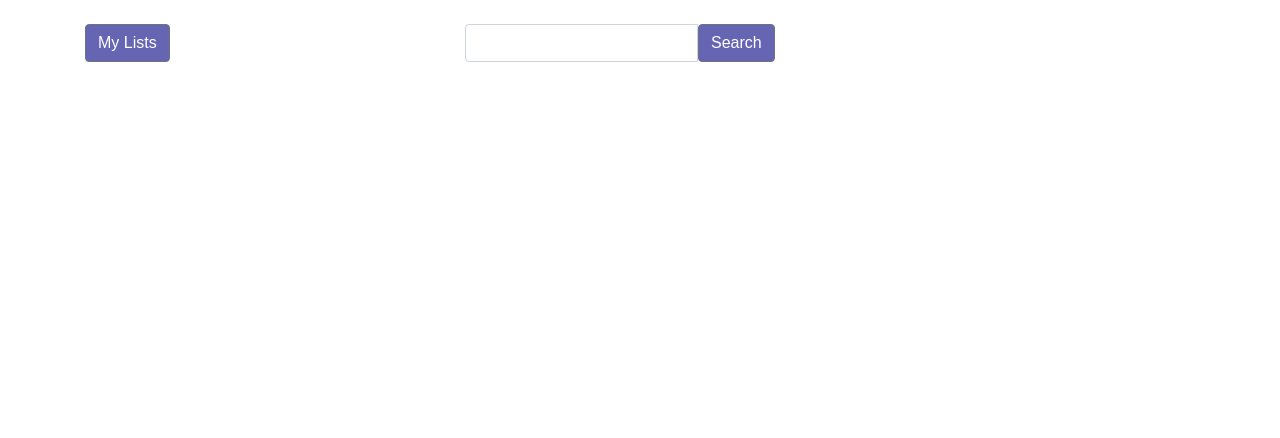
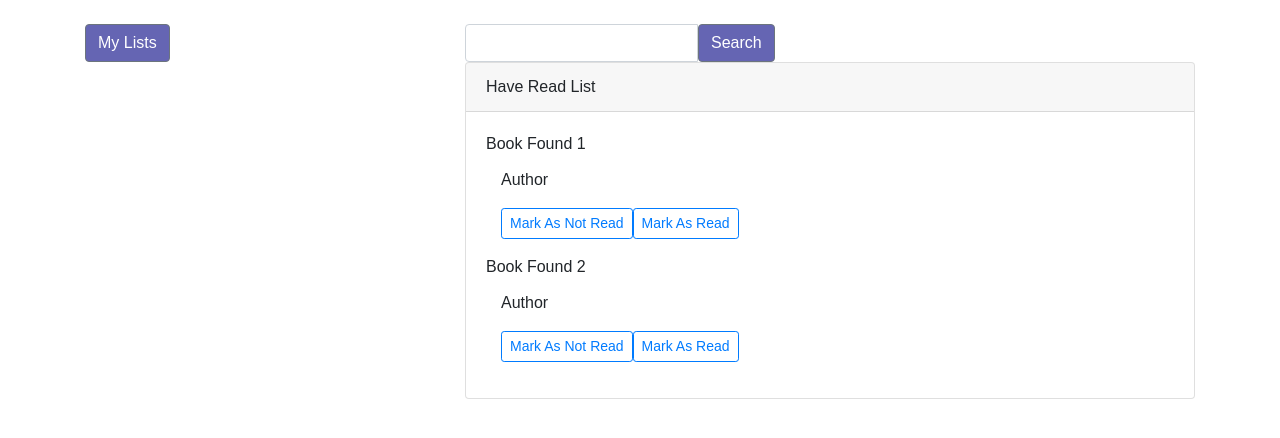
Before and after one commit to amyeunson/webdevspr2020-A3, a React (Create React App) app: page / in a window 1280 px wide. Shown: the top 438 px of the page. Built offline with nearby package versions, Linux system fonts and the light colour scheme.

Commit message:
Added Search List with Dummy Data. Moves to ToRead/HaveRead Lists

```diff
--- a/src/components/bookItem.js
+++ b/src/components/listBookItem.js
@@ -4,7 +4,7 @@ import { CardText,Button, Container } from 'reactstrap';
 import{ connect } from 'react-redux';
 import { deleteBook, moveBook } from '../redux/actions';
 
-class BookItem extends Component {
+class ListBookItem extends Component {
   render() {
     return (
       <Container>
@@ -33,4 +33,4 @@ let mapStateToProps = function (state, props) {
   }
 }
 
-export default connect(mapStateToProps, mapDispatchToProps)(BookItem);
+export default connect(mapStateToProps, mapDispatchToProps)(ListBookItem);
--- a/src/components/lists.js
+++ b/src/components/lists.js
@@ -1,13 +1,16 @@
 
 import React, { Component } from 'react';
-import BookItem from './bookItem';
+import BookItem from './listBookItem';
 import { connect } from 'react-redux';
 import { Container, Card, CardTitle, CardHeader, CardBody } from 'reactstrap';
 import { Row } from 'reactstrap';
+import { MARK_READ, MARK_NOT_READ } from '../redux/actionTypes';
+
 class Lists extends Component {
   render() {
     return (
       <div>
+
       {/* To Read List  */}
       <Container>
         <Row>
@@ -18,7 +21,7 @@ class Lists extends Component {
                 {this.props.toReadList.map((book)=>
                   <div key={book.id}>
                     <CardTitle>{book.title}</CardTitle>
-                        <BookItem className="mt-2" book={book} markType="Mark As Read" shelfLocation="ToRead" />
+                        <BookItem className="mt-2" book={book} markType = {MARK_READ} shelfLocation="ToRead" />
                   </div>
                 )}
             </CardBody>
@@ -32,7 +35,7 @@ class Lists extends Component {
                 {this.props.haveReadList.map((book)=>
                   <div key={book.id}>
                     <CardTitle>{book.title}</CardTitle>
-                        <BookItem book={book} markType="Mark As Not Read" shelfLocation="HaveRead" />
+                        <BookItem book={book} markType={MARK_NOT_READ} shelfLocation="HaveRead" />
                   </div>
                 )}
             </CardBody>
--- a/src/components/search.js
+++ b/src/components/search.js
@@ -1,7 +1,9 @@
 import React, { Component } from 'react';
 import { Form, InputGroup, Button, Input, Row, Col } from 'reactstrap';
+import { Container, Card, CardTitle, CardHeader, CardBody } from 'reactstrap';
 import { connect } from 'react-redux';
 import { search } from '../redux/actions';
+import SearchBookItem from './searchBookItem';
 
 class Search extends Component {
 
@@ -39,7 +41,19 @@ class Search extends Component {
 
         <Row>
           <Col>
-            {/* For each search result, pass to BookItem */}
+         {/* Have Read List  */}
+         <Card >
+            <CardHeader>Have Read List</CardHeader>
+            {/* Book Items  */}
+            <CardBody>
+                {this.props.searchList.map((book)=>
+                  <div key={book.id}>
+                    <CardTitle>{book.title}</CardTitle>
+                        <SearchBookItem book={book} />
+                  </div>
+                )}
+            </CardBody>
+          </Card>
           </Col>
         </Row>
       </div>
@@ -47,4 +61,10 @@ class Search extends Component {
   }
 }
 
-export default connect(null, { search })(Search);
+let mapStateToProps= function(state,props) {
+  return {
+    searchList: state.search.queryResult
+  }
+}
+
+export default connect(mapStateToProps, { search })(Search);
--- /dev/null
+++ b/src/components/searchBookItem.js
@@ -0,0 +1,43 @@
+import React, { Component } from 'react';
+import { CardText,Button, Container } from 'reactstrap';
+import{ connect } from 'react-redux';
+import { deleteSearchBook, moveBook } from '../redux/actions';
+import { MARK_READ, MARK_NOT_READ } from '../redux/actionTypes';
+
+class SearchBookItem extends Component {
+
+  render() {
+    const shelfLocation = "Search";
+    return (
+      <Container>
+        <CardText>{this.props.book.author}</CardText>
+        {/* Mark as To Read Button */}
+        <Button outline color="primary" className="mb-3" size="sm"
+        onClick ={()=>{this.moveAndDelete(shelfLocation, MARK_NOT_READ)}}>
+        Mark As Not Read</Button>
+        {/* Mark As Have Read Button */}
+        <Button outline color="primary" className="mb-3" size="sm"
+        onClick ={()=>{this.moveAndDelete(shelfLocation, MARK_READ)}}>Mark As Read</Button>
+      </Container>
+    )
+  }
+
+  moveAndDelete = (shelfLocation, markType) => {
+    this.props.move(shelfLocation,this.props.book, markType)
+    this.props.delete(shelfLocation,this.props.book)
+  }
+}
+
+let mapDispatchToProps = function mapDispatchToProps(dispatch, props) {
+  return {
+    delete: (shelfLocation, book) =>  dispatch( deleteSearchBook(shelfLocation, book)),
+    move: (shelfLocation, book, markType ) =>  dispatch( moveBook(shelfLocation, book, markType))
+  }
+}
+
+let mapStateToProps = function (state, props) {
+  return {
+  }
+}
+
+export default connect(mapStateToProps, mapDispatchToProps)(SearchBookItem);
--- a/src/constants.js
+++ b/src/constants.js
@@ -1,4 +1,18 @@
-export const searchInitialState = { query: "" };
+export const searchInitialState = { queryResult:
+    [
+        {
+            title: "Book Found 1",
+            author: "Author",
+            description: "Description",
+            id: 5
+        },
+        {
+            title: "Book Found 2",
+            author: "Author",
+            description: "Description",
+            id: 6
+        }
+    ]};
 export const listsInitialState = {
     toRead: [
         {
--- a/src/redux/actionTypes.js
+++ b/src/redux/actionTypes.js
@@ -1,4 +1,7 @@
 export const SEARCH = "SEARCH BOOK";
 export const ADD_BOOK = "ADD BOOK";
 export const DELETE_BOOK = "DELETE BOOK";
+export const DELETE_SEARCH_BOOK = "DELETE SEARCH BOOK";
 export const MOVE_BOOK = "MOVE BOOK"; // may not need , can handle this condition in ADD?
+export const MARK_READ = "Mark As Read";
+export const MARK_NOT_READ = "Mark As Not Read";
--- a/src/redux/actions.js
+++ b/src/redux/actions.js
@@ -1,4 +1,4 @@
-import {SEARCH, DELETE_BOOK, MOVE_BOOK} from './actionTypes'
+import {SEARCH, DELETE_BOOK, DELETE_SEARCH_BOOK, MOVE_BOOK} from './actionTypes'
 
 
 export const search = (query) => ({
@@ -12,6 +12,12 @@ export const deleteBook = (bookLocation, book) => ({
     bookInfo: book
 })
 
+export const deleteSearchBook = (bookLocation, book) => ({
+    type: DELETE_SEARCH_BOOK,
+    currentLocation: bookLocation,
+    bookInfo: book
+})
+
 export const moveBook = (bookLocation, book, newMarkType) => ({
     type: MOVE_BOOK,
     currentLocation: bookLocation,
--- a/src/redux/reducers/lists.js
+++ b/src/redux/reducers/lists.js
@@ -1,5 +1,6 @@
 import { ADD_BOOK, MOVE_BOOK, DELETE_BOOK } from "../actionTypes";
 import { listsInitialState } from '../../constants';
+import { MARK_READ, MARK_NOT_READ } from '../actionTypes';
 
 export default function list(state = listsInitialState, action) {
     switch (action.type) {
@@ -23,16 +24,28 @@ export default function list(state = listsInitialState, action) {
 
         }
         case MOVE_BOOK: {
-            if( action.currentLocation === "ToRead" && action.markType === "Mark As Read"){
+            if( action.currentLocation === "ToRead" && action.markType === MARK_READ){
                 return Object.assign({}, state, {
                     toRead: state.toRead.filter((book) => book.id !== action.bookInfo.id),
                     haveRead: [...state.haveRead, action.bookInfo]
                 })
             }
-            else if (action.currentLocation === "HaveRead" && action.markType === "Mark As Not Read") {
+            else if (action.currentLocation === "HaveRead" && action.markType === MARK_NOT_READ) {
                 return Object.assign({}, state, {
                 toRead: [...state.toRead, action.bookInfo] ,
-                haveRead: state.haveRead.filter((book) => book.id !== action.bookInfo.id),
+                haveRead: state.haveRead.filter((book) => book.id !== action.bookInfo.id)
+                })
+            }
+            else if (action.currentLocation === "Search" && action.markType === MARK_NOT_READ) {
+                return Object.assign({}, state, {
+                toRead: [...state.toRead, action.bookInfo] ,
+                haveRead: state.haveRead
+                })
+            }
+            else if (action.currentLocation === "Search" && action.markType === MARK_READ) {
+                return Object.assign({}, state, {
+                toRead: state.toRead,
+                haveRead: [...state.haveRead, action.bookInfo]
                 })
             }
             return state;
--- a/src/redux/reducers/searches.js
+++ b/src/redux/reducers/searches.js
@@ -1,5 +1,6 @@
-import { SEARCH } from "../actionTypes";
-import { searchInitialState } from '../../constants'
+import { SEARCH } from '../actionTypes';
+import { searchInitialState } from '../../constants';
+import { DELETE_SEARCH_BOOK } from '../actionTypes';
 
 export default function searches(state = searchInitialState, action) {
     switch (action.type) {
@@ -7,6 +8,11 @@ export default function searches(state = searchInitialState, action) {
             console.log("---SEARCH--- " + action.payload);
             return { ...state, search: action.payload };
         }
+        case DELETE_SEARCH_BOOK:{
+            return Object.assign({}, state, {
+                queryResult: state.queryResult.filter((book) => book.id !== action.bookInfo.id)
+            })
+        }
         default:
             return state;
     }
```
